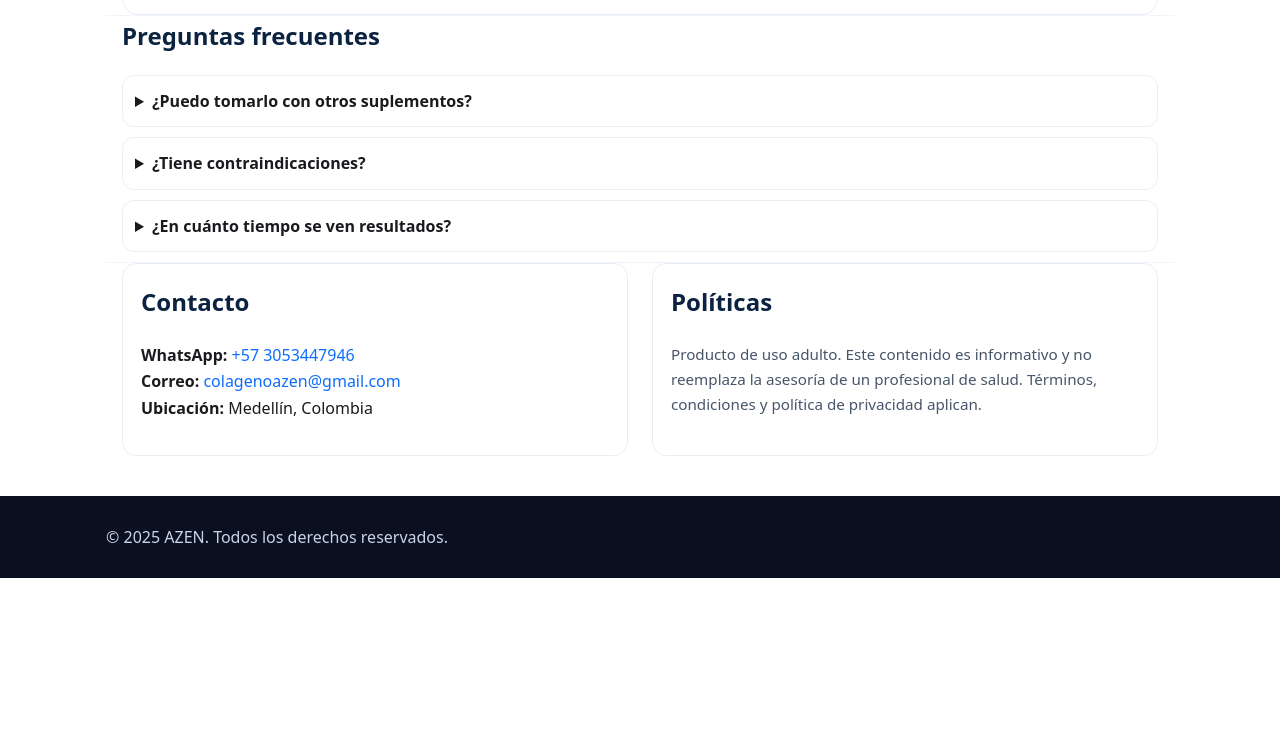
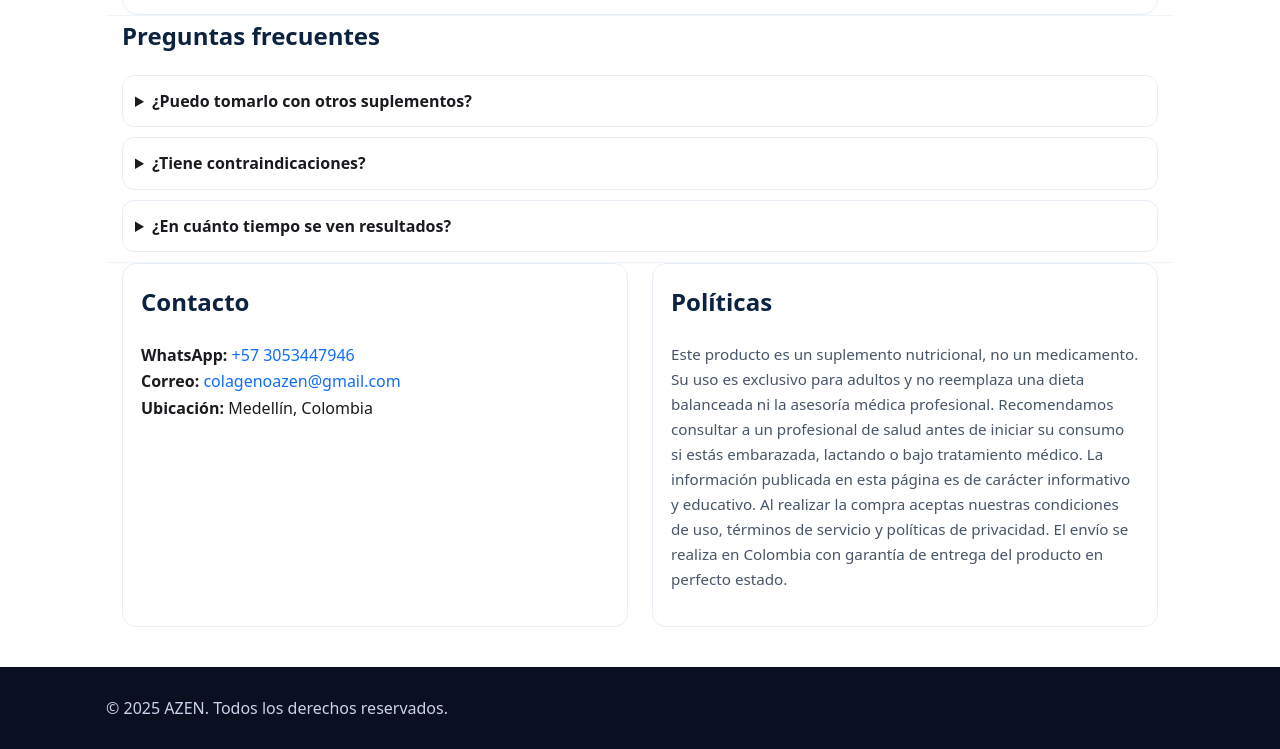
Before and after one commit to ColagenoAZEN/Medellin, a plain HTML site: page index.html in a window 1280 px wide. Shown: the part 3620-4369 px from the top of the page. Before the commit the page ends 4198 px from the top, so only its background shows below. Drawn offline with Linux system fonts and the light colour scheme.

Commit message:
Update index.html

```diff
--- a/index.html
+++ b/index.html
@@ -290,7 +290,13 @@
     </div>
     <div class="card">
       <h2>Políticas</h2>
-      <p class="note">Producto de uso adulto. Este contenido es informativo y no reemplaza la asesoría de un profesional de salud. Términos, condiciones y política de privacidad aplican.</p>
+      <p class="note">Este producto es un suplemento nutricional, no un medicamento.
+Su uso es exclusivo para adultos y no reemplaza una dieta balanceada ni la asesoría médica profesional.
+Recomendamos consultar a un profesional de salud antes de iniciar su consumo si estás embarazada, lactando o bajo tratamiento médico.
+
+La información publicada en esta página es de carácter informativo y educativo.
+Al realizar la compra aceptas nuestras condiciones de uso, términos de servicio y políticas de privacidad.
+El envío se realiza en Colombia con garantía de entrega del producto en perfecto estado.</p>
     </div>
   </section>
 </main>
```
